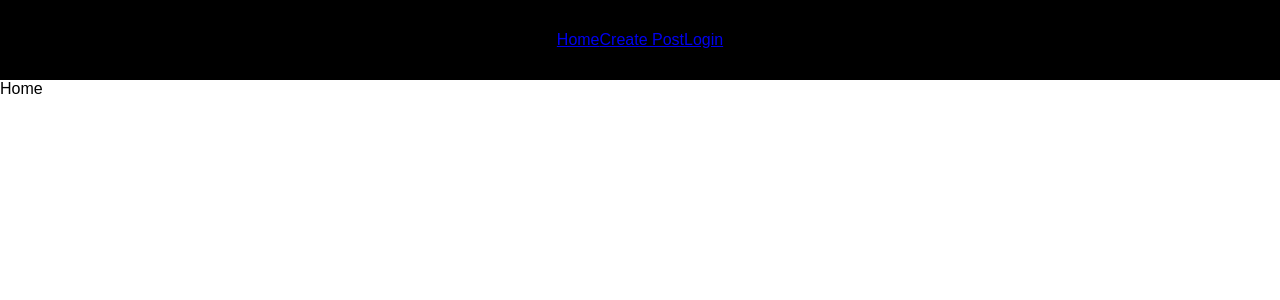
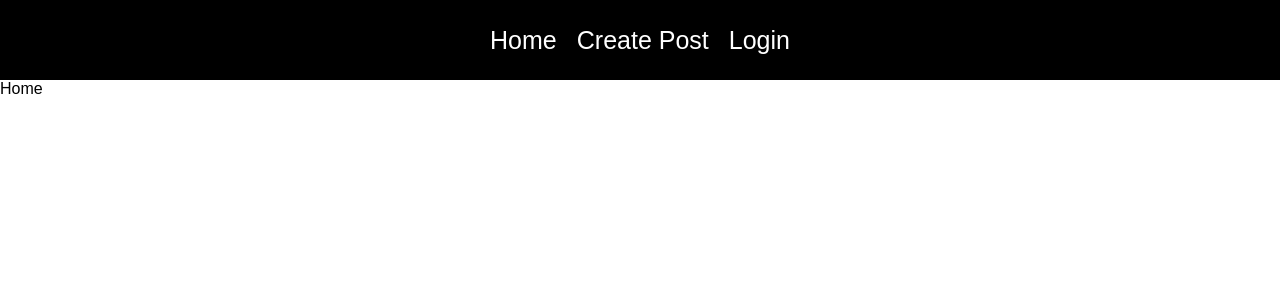
Before and after one commit to rafreza/projMerkle, a React (Create React App) app: page / in a window 1280 px wide. Shown: the top 300 px of the page. Built offline with nearby package versions, Linux system fonts and the light colour scheme.

Commit message:
extra nav styling

```diff
--- a/src/App.css
+++ b/src/App.css
@@ -18,3 +18,10 @@ nav {
   color: white;
   text-decoration: none;
 }
+
+a {
+  color: white;
+  text-decoration: none;
+  margin: 10px;
+  font-size: 25px;
+}
```
